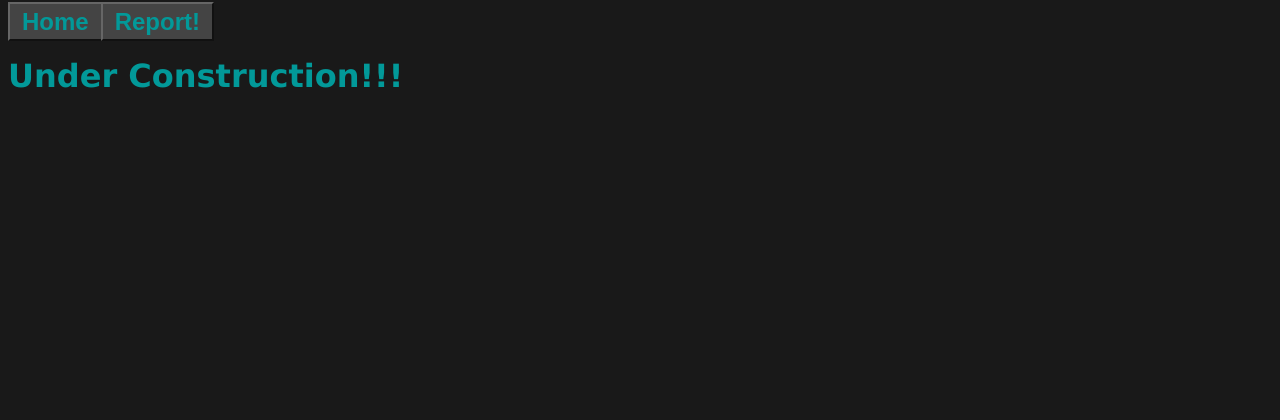
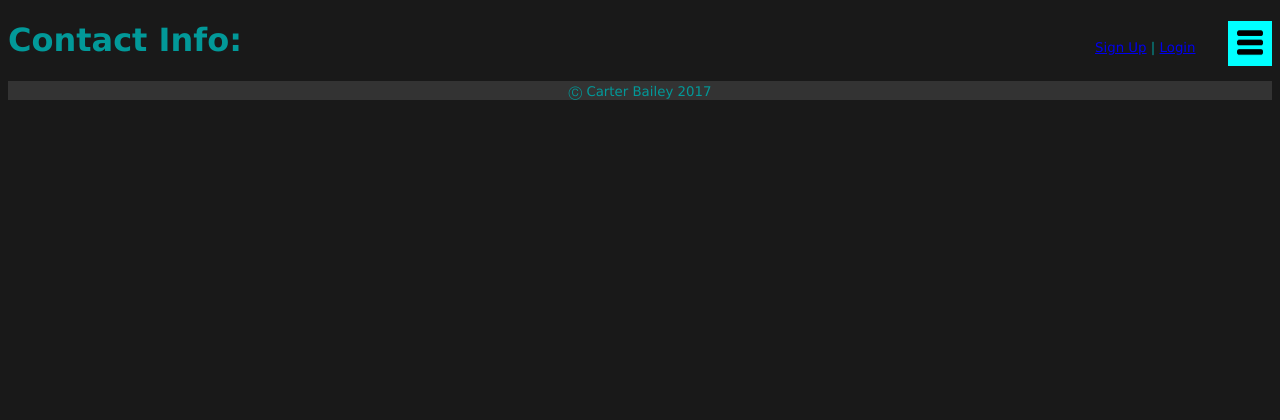
Before and after one commit to Gangemstyle850/Cycle_Reporter_2.0_Web, a PHP site: page /contact in a window 1280 px wide. Shown: the top 420 px of the page. Before the commit the page ends 88 px from the top, so only its background shows below. Run offline with PHP 8.4, Linux system fonts and the light colour scheme.

Commit message:
Removed Visit Counter From Footer
Signed-off-by: Gangemstyle850 <carterman123456@outlook.com>

```diff
--- a/api/submit.php
+++ b/api/submit.php
@@ -139,10 +139,11 @@
 		<footer class="footer">
 			<center>
 				<p>
-					&#9400; Carter Bailey 2017
+					<small>&#9400; Carter Bailey 2017</small>
 				</p>
 				<p>
-					<script type='text/javascript' style="max-height: 69px;" id='clustrmaps' src='//cdn.clustrmaps.com/map_v2.js?cl=0e1633&w=100&t=tt&d=Bm9rtsuwwVA4KLUkpBLYAkix6kSG5HmrEv_t_SogiZc&co=0b4975&cmo=3acc3a&cmn=ff5353&ct=cdd4d9'></script>
+					<!--<script type='text/javascript' style="max-height: 69px;" id='clustrmaps' src='//cdn.clustrmaps.com/map_v2.js?cl=0e1633&w=100&t=tt&d=Bm9rtsuwwVA4KLUkpBLYAkix6kSG5HmrEv_t_SogiZc&co=0b4975&cmo=3acc3a&cmn=ff5353&ct=cdd4d9'></script>
+					-->
 				</p>
 			</center>
 		</footer>
--- a/contact/index.html
+++ b/contact/index.html
@@ -8,7 +8,39 @@
     </head>
 
     <body>
-        <header><a href="/index.html" class="button">Home</a><a href="/report.html" class="button1" >Report!</a></header>
-        <h1>Under Construction!!!</h1>
+        <header>
+			<div class="rightContainer">
+				<div class="loginCtrls">
+					<p>
+						<small><a href="/signup">Sign Up</a> | <a href="/login">Login</a></small>
+					</p>
+				</div>
+				<div class="dropdown">
+					<input class="dropbtn" type="image" src="/resources/drawable/menuIcon.png" />
+						<div class="dropdown-content">
+							<ul class="dropUl">
+								<li class="dropLi"><a class="dropContent" href="/">Home</a></li>
+								<li class="dropLi"><a class="dropContent" href="/report">Report!</a></li>
+								<li class="dropLi"><a class="dropContent" href="/contact">Contact Us</a></li>
+								<li class="dropLi"><a class="dropContent" href="/view">All Reports</a></li>
+							</ul>
+						</div>
+				</div>
+			</div>
+		</header>
+
+        <h1>Contact Info:</h1>
+
+		<footer class="footer">
+			<center>
+				<p>
+					<small>&#9400; Carter Bailey 2017</small>
+				</p>
+				<p>
+					<!--<script type='text/javascript' style="max-height: 69px;" id='clustrmaps' src='//cdn.clustrmaps.com/map_v2.js?cl=0e1633&w=100&t=tt&d=Bm9rtsuwwVA4KLUkpBLYAkix6kSG5HmrEv_t_SogiZc&co=0b4975&cmo=3acc3a&cmn=ff5353&ct=cdd4d9'></script>
+					-->
+				</p>
+			</center>
+		</footer>
     </body>
 </html>
--- a/resources/style/global.css
+++ b/resources/style/global.css
@@ -103,7 +103,7 @@ center{
 }
 
 .footer{
-    position: absolute;
+    position: relative;
     left: 0; right: 0; bottom: 0;
     height: [footer-height];
 	background-color: #333;
--- a/view/indiv.php
+++ b/view/indiv.php
@@ -142,10 +142,11 @@
 			<footer class="footer">
 				<center>
 					<p>
-						&#9400; Carter Bailey 2017
+						<small>&#9400; Carter Bailey 2017</small>
 					</p>
 					<p>
-						<script type='text/javascript' style="max-height: 69px;" id='clustrmaps' src='//cdn.clustrmaps.com/map_v2.js?cl=0e1633&w=100&t=tt&d=Bm9rtsuwwVA4KLUkpBLYAkix6kSG5HmrEv_t_SogiZc&co=0b4975&cmo=3acc3a&cmn=ff5353&ct=cdd4d9'></script>
+						<!--<script type='text/javascript' style="max-height: 69px;" id='clustrmaps' src='//cdn.clustrmaps.com/map_v2.js?cl=0e1633&w=100&t=tt&d=Bm9rtsuwwVA4KLUkpBLYAkix6kSG5HmrEv_t_SogiZc&co=0b4975&cmo=3acc3a&cmn=ff5353&ct=cdd4d9'></script>
+						-->
 					</p>
 				</center>
 			</footer>
```
Also changed, not shown: view/index.php (+4 -3 lines).
